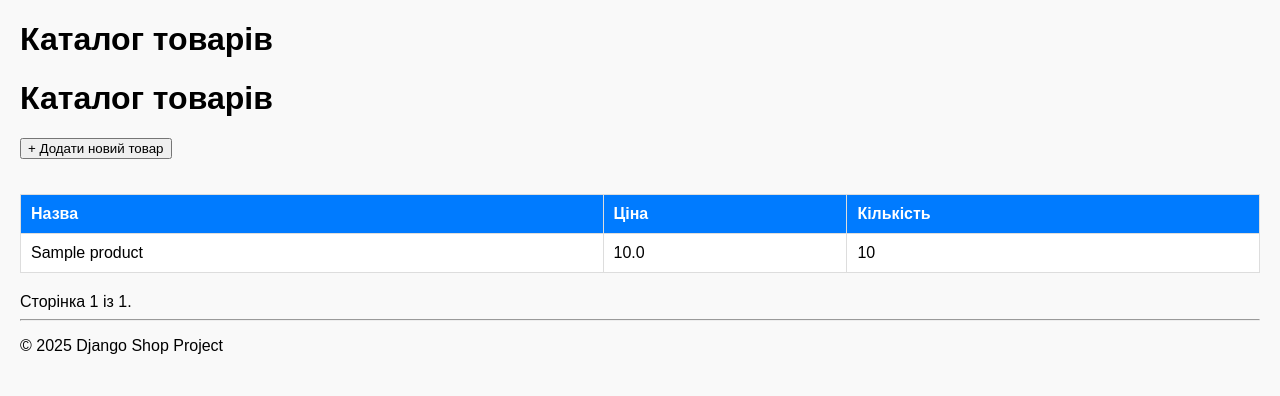
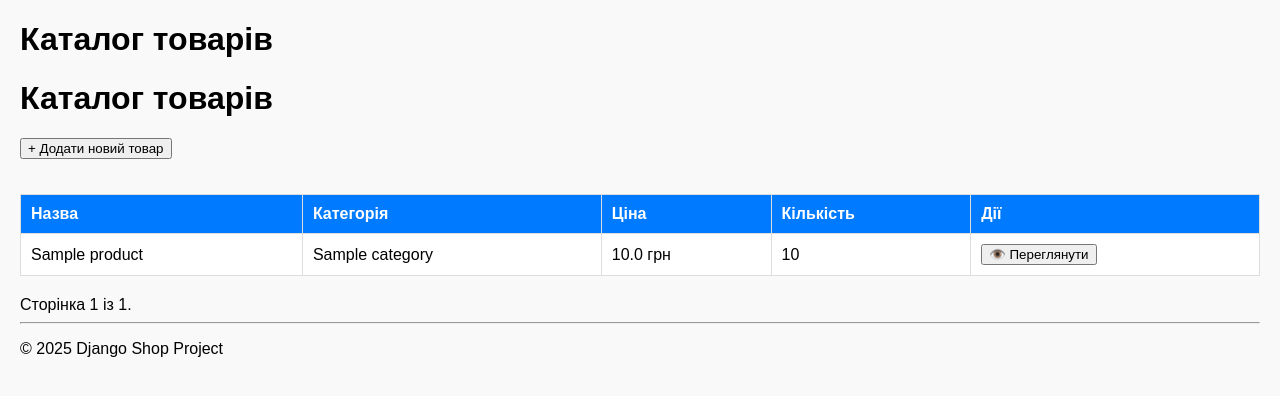
Before and after one commit to oleksandrhaiu/lb-1, a Django app: page /products/products/ in a window 1280 px wide. Shown: the part 48-444 px from the top of the page. Run offline with Django 5.2, Linux system fonts and the light colour scheme; tables that the repository leaves empty hold one stand-in row (values such as "Sample post").

Commit message:
feat(lab4): add detail view links to products list

```diff
--- a/products/templates/products/products.html
+++ b/products/templates/products/products.html
@@ -12,16 +12,24 @@
     <thead>
     <tr>
         <th>Назва</th>
+        <th>Категорія</th>
         <th>Ціна</th>
         <th>Кількість</th>
+        <th>Дії</th>
     </tr>
     </thead>
     <tbody>
     {% for product in products %}
     <tr>
         <td>{{ product.title }}</td>
-        <td>{{ product.price }}</td>
+        <td>{{ product.category }}</td>
+        <td>{{ product.price }} грн</td>
         <td>{{ product.product_qty }}</td>
+        <td>
+            <a href="{% url 'product-detail' product.pk %}">
+                <button style="cursor: pointer;">👁️ Переглянути</button>
+            </a>
+        </td>
     </tr>
     {% endfor %}
     </tbody>
```
